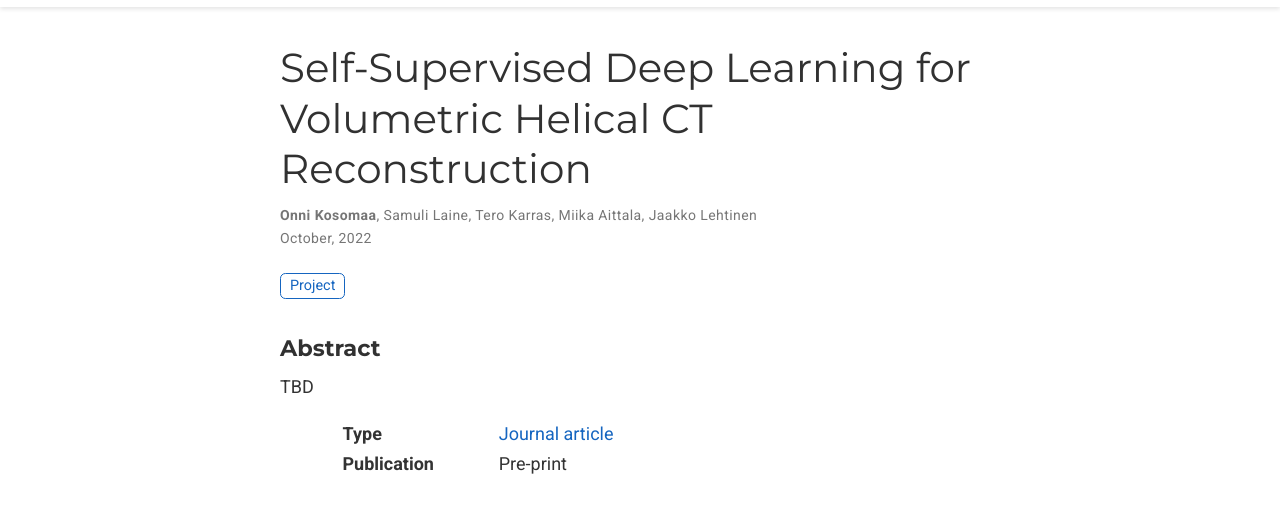
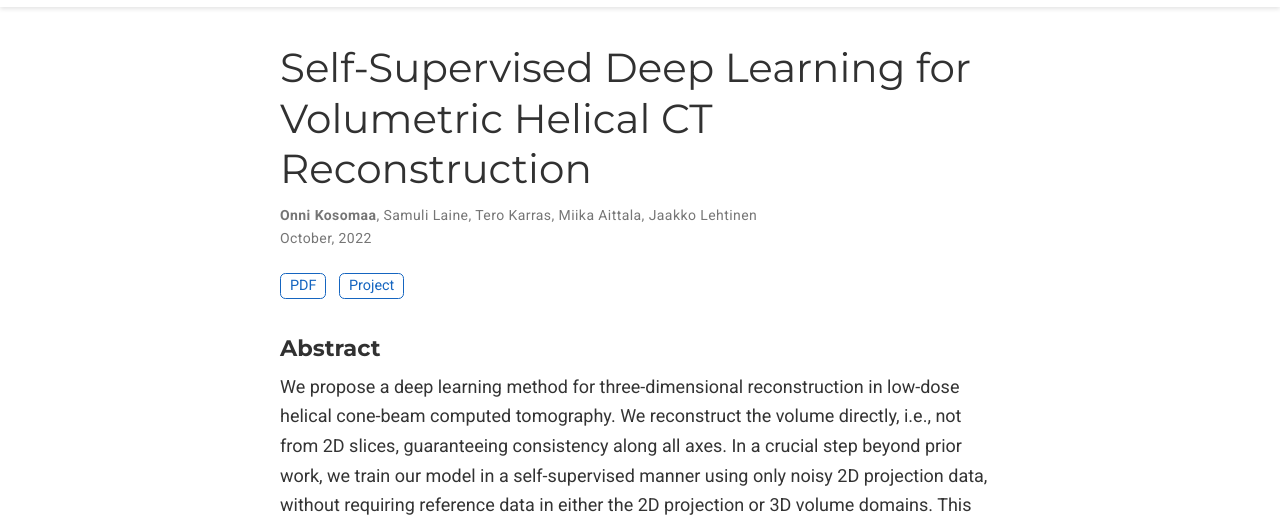
Before and after one commit to kosomoN/kosomon.github.io, a plain HTML site: page publication/self-sup-ct/index.html in a window 1280 px wide. Shown: the part 63-589 px from the top of the page. Drawn offline with Linux system fonts and the light colour scheme; some icons are missing.

Commit message:
Update website

```diff
--- a/publication/self-sup-ct/index.html
+++ b/publication/self-sup-ct/index.html
@@ -841,6 +841,12 @@
 
 
 
+<a class="btn btn-outline-primary btn-page-header" href="https://users.aalto.fi/~kosomao1/self-sup-ct/self-sup-ct-paper.pdf" target="_blank" rel="noopener">
+  PDF
+</a>
+
+
+
 
 
 
@@ -871,7 +877,7 @@
 
 
     <h3>Abstract</h3>
-    <p class="pub-abstract">TBD</p>
+    <p class="pub-abstract">We propose a deep learning method for three-dimensional reconstruction in low-dose helical cone-beam computed tomography. We reconstruct the volume directly, i.e., not from 2D slices, guaranteeing consistency along all axes. In a crucial step beyond prior work, we train our model in a self-supervised manner using only noisy 2D projection data, without requiring reference data in either the 2D projection or 3D volume domains. This means the fidelity of our results is not limited by the quality and availability of such data. We evaluate our method on real helical cone-beam projections and simulated phantoms. Our reconstructions are sharper and less noisy than those of previous methods, and several decibels better in quantitative PSNR measurements. When applied to full-dose data, our method produces high-quality reconstructions that surpass iterative methods in quality while being orders of magnitude faster.</p>
 
 
 
```
Also changed, not shown: index.html (+6 -0 lines), publication-type/2/index.html (+6 -0 lines), publication/index.html (+6 -0 lines).
